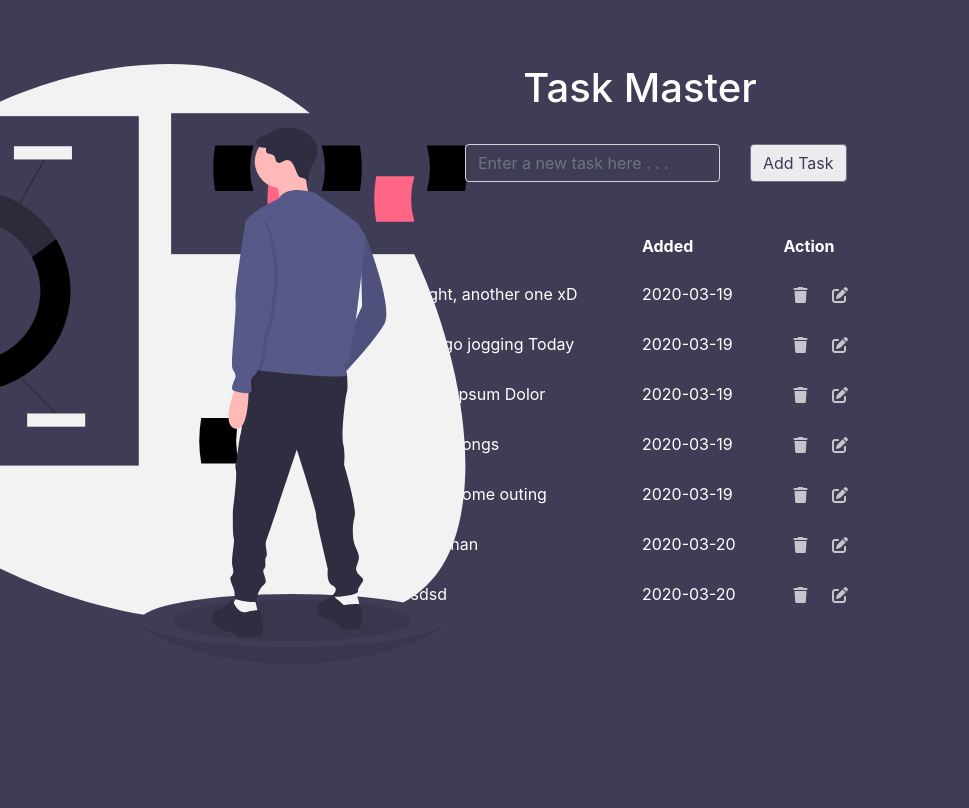
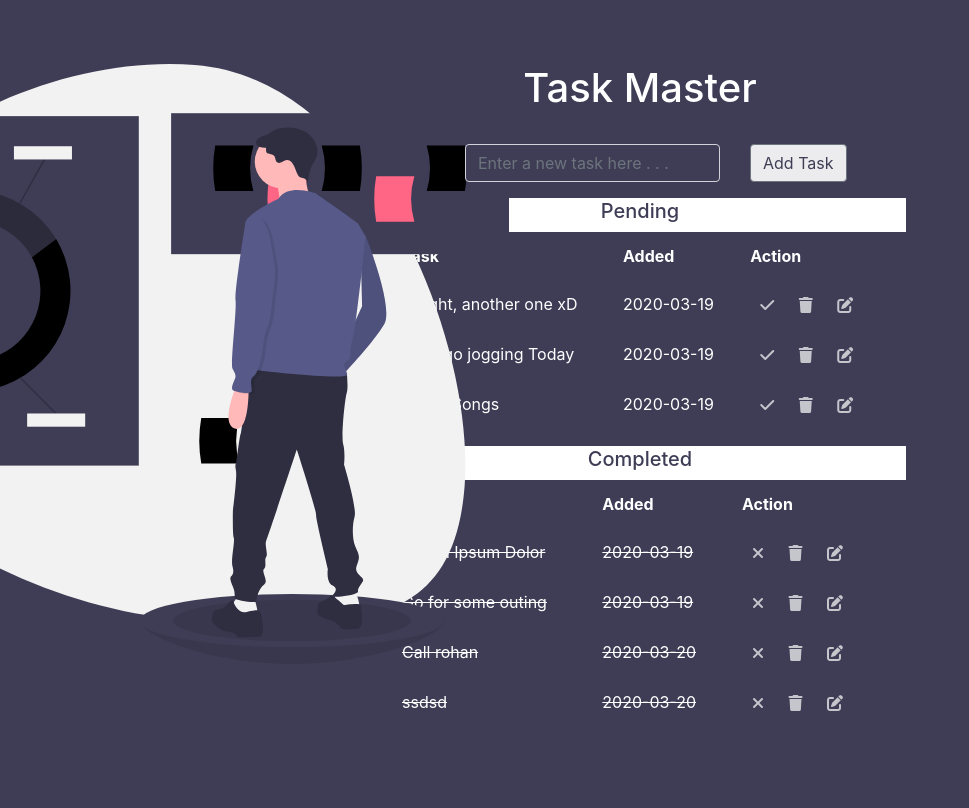
Before and after one commit to RohanPunjani/Todo-flask, a Flask app: page / in a window 1280 px wide. Shown: the whole page, without its empty margins (0-969 px from the left). Before the commit the page ends 637 px from the top, so only its background shows below. Run offline with Flask 2, Linux system fonts and the light colour scheme; data comes from the database, SQL or seed files in the repository; both versions use the stored data as it was after the commit; some libraries are stand-ins or nearby versions.

Commit message:
added mark as done

```diff
--- a/src/app.py
+++ b/src/app.py
@@ -23,16 +23,19 @@ def index():
 
         task_content = request.form['content']
         newTask = Todo(content=task_content)
-
-        try:
-            db.session.add(newTask)
-            db.session.commit()
+        if task_content is not "":
+            try:
+                db.session.add(newTask)
+                db.session.commit()
+                return redirect('/')
+            except:
+                return "There was an issue adding a task"
+        else:
             return redirect('/')
-        except:
-            return "There was an issue adding a task"
     else:
-        tasks = Todo.query.order_by(Todo.date_created).all()
-        return render_template('index.html', tasks=tasks)
+        taskspending = Todo.query.filter(Todo.completed == 0).order_by(Todo.date_created).all()
+        taskscompleted = Todo.query.filter(Todo.completed == 1).order_by(Todo.date_created).all()
+        return render_template('index.html', taskspending=taskspending , taskscompleted=taskscompleted)
 
 
 @app.route('/delete/<int:id>')
@@ -61,6 +64,25 @@ def update(id):
     else:
         return render_template('update.html', task=task_to_update)
 
+@app.route('/markasdone/<int:id>')
+def markasdone(id):
+    task_to_update = Todo.query.get_or_404(id)
+    task_to_update.completed = 1
+    try:
+        db.session.commit()
+        return redirect('/')
+    except:
+        return "Cant update, got some issues"
+
+@app.route('/markasundone/<int:id>')
+def markasundone(id):
+    task_to_update = Todo.query.get_or_404(id)
+    task_to_update.completed = 0
+    try:
+        db.session.commit()
+        return redirect('/')
+    except:
+        return "Cant update, got some issues"
 
 if __name__ == "__main__":
     app.run(debug=True)
--- a/src/static/css/main.css
+++ b/src/static/css/main.css
@@ -14,6 +14,16 @@ body {
 .jumbotron.bg-dark.text-white {
     border-radius: 0;
     z-index: 0;
+}
+
+.head {
+    padding: 1px;
+    background-color: white;
+    width: 48%;
+}
+
+h5 {
+    color: #3F3D56;
 }
 
 .btn-secondary {
--- a/src/templates/index.html
+++ b/src/templates/index.html
@@ -20,24 +20,61 @@
                     </div>
                 </div>
             </form>
-            <br>
+            <div class="head">
+                <h5>Pending</h5>
+            </div>
+
             <table class="table table-borderless text-white">
                 <tr>
                     <th>Task</th>
                     <th>Added</th>
                     <th>Action</th>
                 </tr>
-                {% for task in tasks %}
+                {% for task in taskspending %}
                 <tr>
                     <td>{{ task.content }}</td>
                     <td>{{ task.date_created.date() }}</td>
                     <td>
+                        <a href="/markasdone/{{ task.id }}">
+                            <i class="fas fa-check"></i>
+                        </a>
                         <a href="/delete/{{ task.id }}">
                             <i class="fas fa-trash"></i>
                         </a>
                         <a href="/update/{{ task.id }}">
                             <i class="fas fa-edit"></i>
                         </a>
+
+                    </td>
+                </tr>
+                {% endfor %}
+            </table>
+            <div class="head">
+                <h5>Completed</h5>
+            </div>
+            <table class="table table-borderless text-white">
+                <tr>
+                    <th>Task</th>
+                    <th>Added</th>
+                    <th>Action</th>
+                </tr>
+                {% for task in taskscompleted %}
+                <tr>
+
+                    <td><strike>{{ task.content }}</strike></td>
+                    <td><strike>{{ task.date_created.date() }}</strike></td>
+
+                    <td>
+                        <a href="/markasundone/{{ task.id }}">
+                            <i class="fas fa-times"></i>
+                        </a>
+                        <a href="/delete/{{ task.id }}">
+                            <i class="fas fa-trash"></i>
+                        </a>
+                        <a href="/update/{{ task.id }}">
+                            <i class="fas fa-edit"></i>
+                        </a>
+
                     </td>
                 </tr>
                 {% endfor %}
```
Also changed, not shown: src/test.db.
